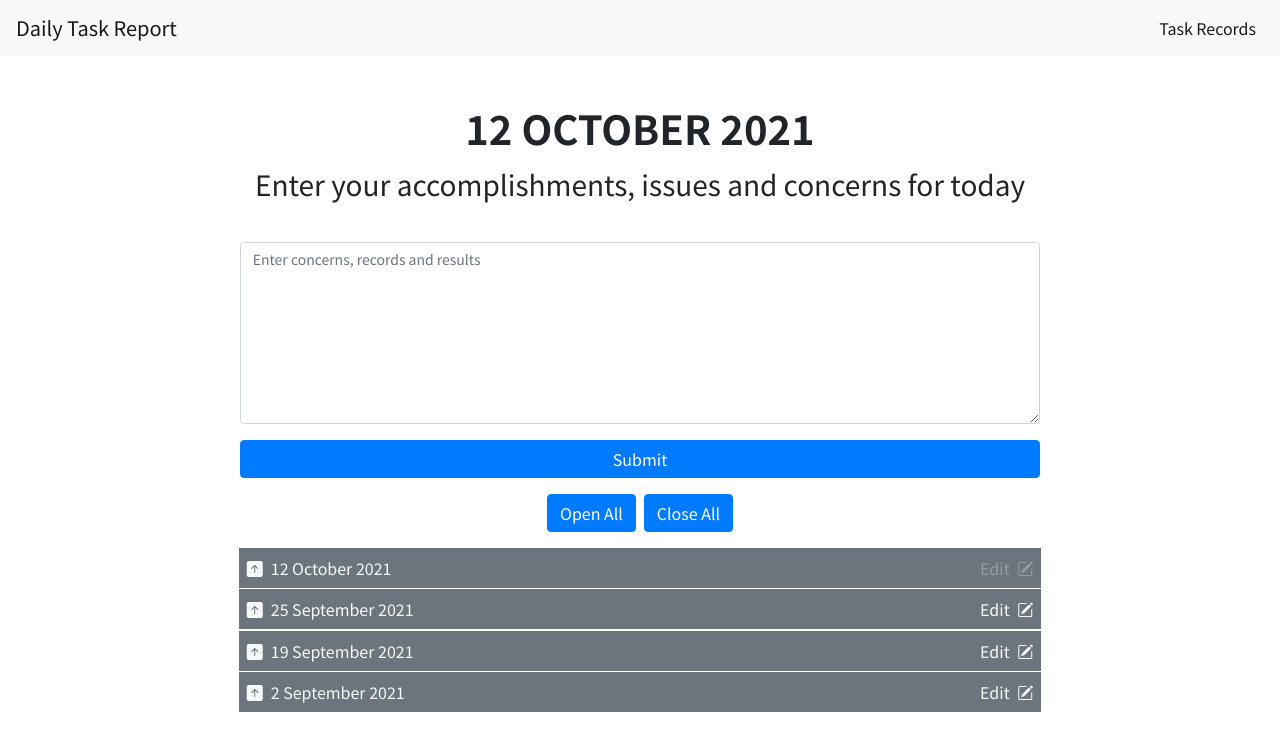
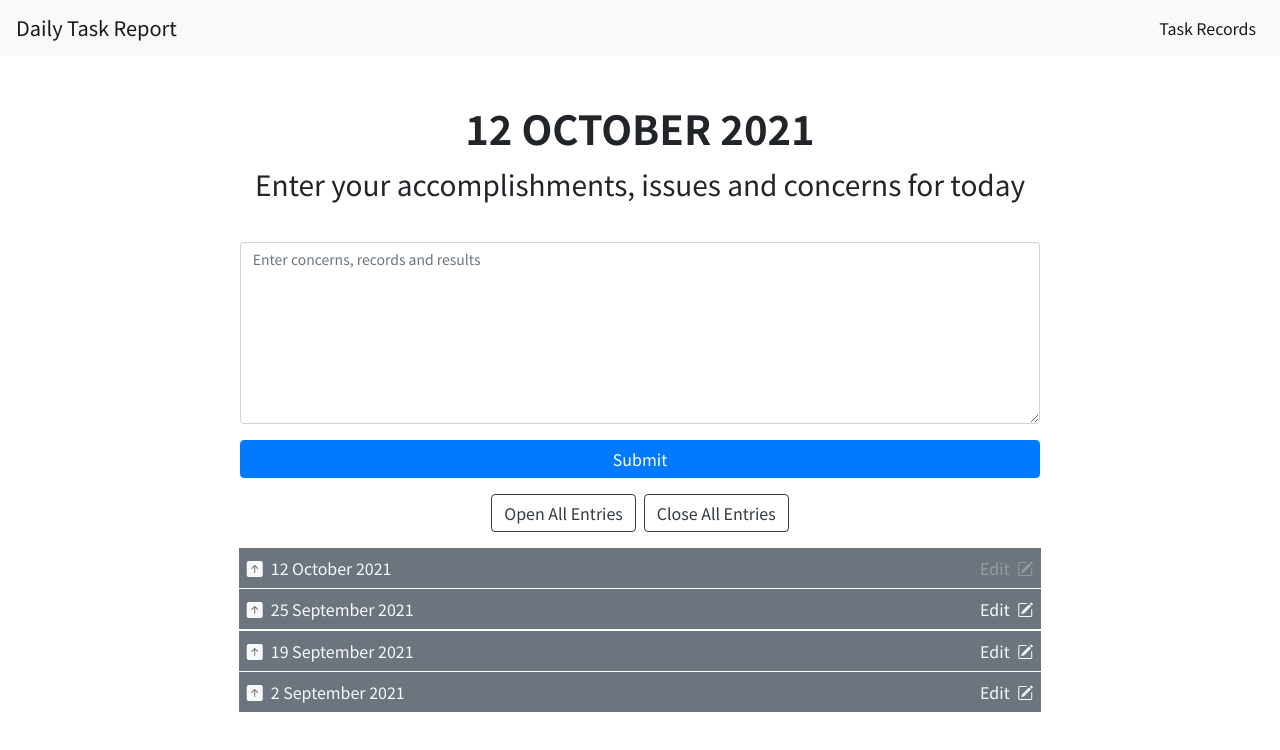
Before and after one commit to TransistorSmoke/daily-task-report, an Angular app: page / in a window 1280 px wide. Shown: the top 750 px of the page. Built offline with nearby package versions, Linux system fonts and the light colour scheme.

Commit message:
Changed text on open/close all buttons

```diff
--- a/src/app/app.component.ts
+++ b/src/app/app.component.ts
@@ -19,7 +19,9 @@ export class AppComponent implements OnInit {
 
   ngOnInit(): void {
 
-    // Create and add new entry record for the day to allEntries and sort the new array in a descending order
+    /*
+     * Create and add new entry record for the day to allEntries and sort the new array in a descending order
+    */
     this.allEntries = this.allEntriesService.get();
     this.newEntries = [...this.allEntries, new Entry(new Date(), '')];
     this.newEntries.sort((a, b) => <any>new Date(b.entryDate) - <any>new Date(a.entryDate));
--- a/src/app/button/button.component.html
+++ b/src/app/button/button.component.html
@@ -1,4 +1,4 @@
 <button
     type="button"
-    class="btn btn-primary mx-1"
+    class="btn btn-outline-dark mx-1"
     (click)="btnClickHandler($event)">{{ buttonName }}</button>
--- a/src/app/button/button.component.ts
+++ b/src/app/button/button.component.ts
@@ -1,4 +1,4 @@
-import { Component, OnInit, Input, Output, EventEmitter } from '@angular/core';
+import { Component, Input, Output, EventEmitter } from '@angular/core';
 import { Entry } from '../records/entry/entry.model';
 
 
@@ -7,7 +7,7 @@ import { Entry } from '../records/entry/entry.model';
   templateUrl: './button.component.html',
   styleUrls: ['./button.component.scss']
 })
-export class ButtonComponent implements OnInit {
+export class ButtonComponent {
   @Input() buttonName!: string;
   @Output() onButtonToggleState: EventEmitter<boolean>;
 
@@ -18,12 +18,9 @@ export class ButtonComponent implements OnInit {
     this.onButtonToggleState = new EventEmitter();
   }
 
-  ngOnInit(): void {
-  }
-
   public btnClickHandler(event: any):void {
     const btnValue = event.target.textContent;
-    this.onButtonToggleState.emit(btnValue === 'Open All' ? true : false);
+    this.onButtonToggleState.emit(btnValue.toLowerCase().indexOf('open') > -1 ? true : false);
   }
 
 }
--- a/src/app/records/records-group/records-group.component.html
+++ b/src/app/records/records-group/records-group.component.html
@@ -4,8 +4,8 @@
 	</app-form>
 
 	<div class="text-center mb-3">
-		<app-button [buttonName]="'Open All'"  (onButtonToggleState)="receiveEmittedButtonState($event)"></app-button>
-		<app-button [buttonName]="'Close All'" (onButtonToggleState)="receiveEmittedButtonState($event)"></app-button>
+		<app-button [buttonName]="'Open All Entries'"  (onButtonToggleState)="receiveEmittedButtonState($event)"></app-button>
+		<app-button [buttonName]="'Close All Entries'" (onButtonToggleState)="receiveEmittedButtonState($event)"></app-button>
 	</div>
 
 	<div class="d-flex justify-content-center flex-column col-md-9 mx-auto">
```
